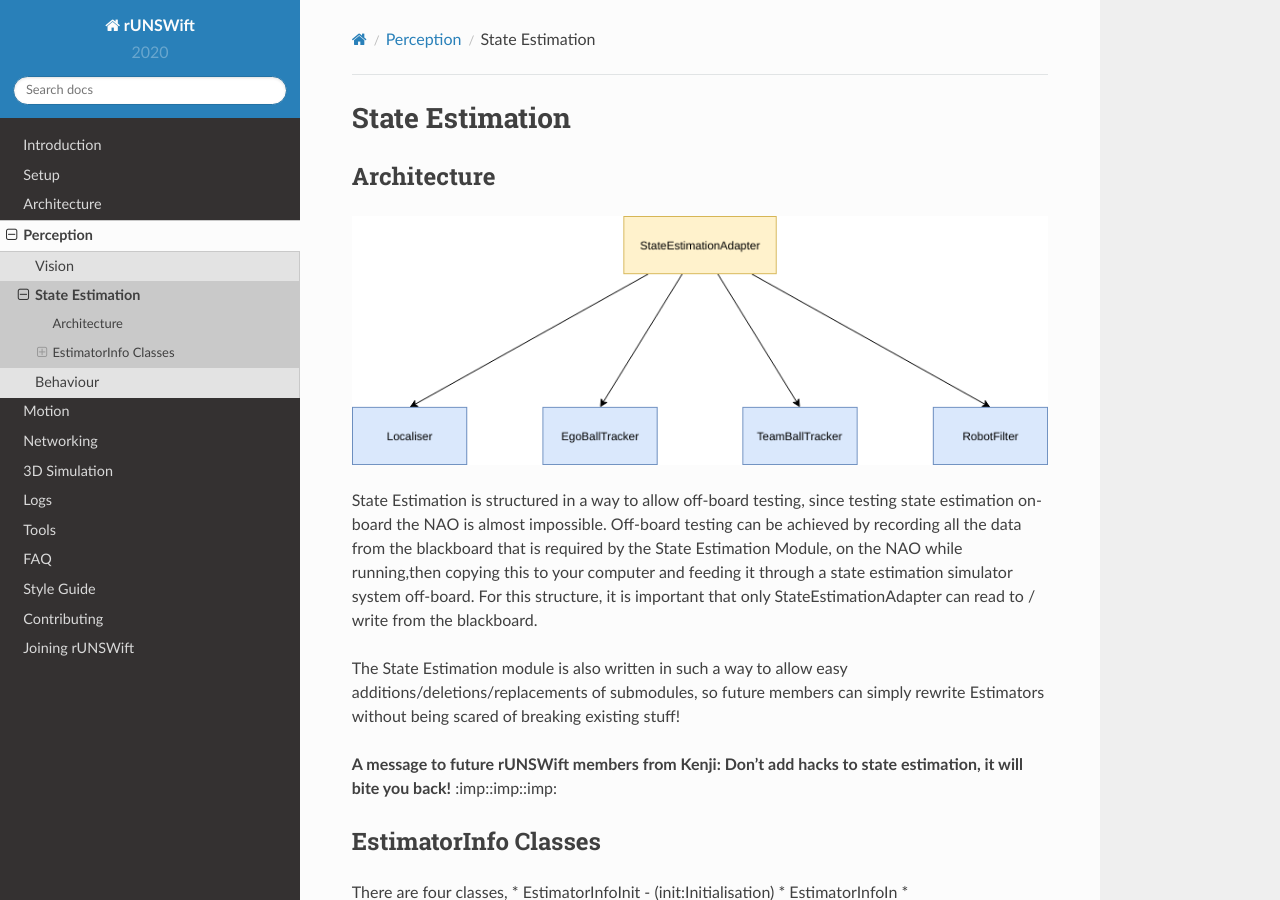
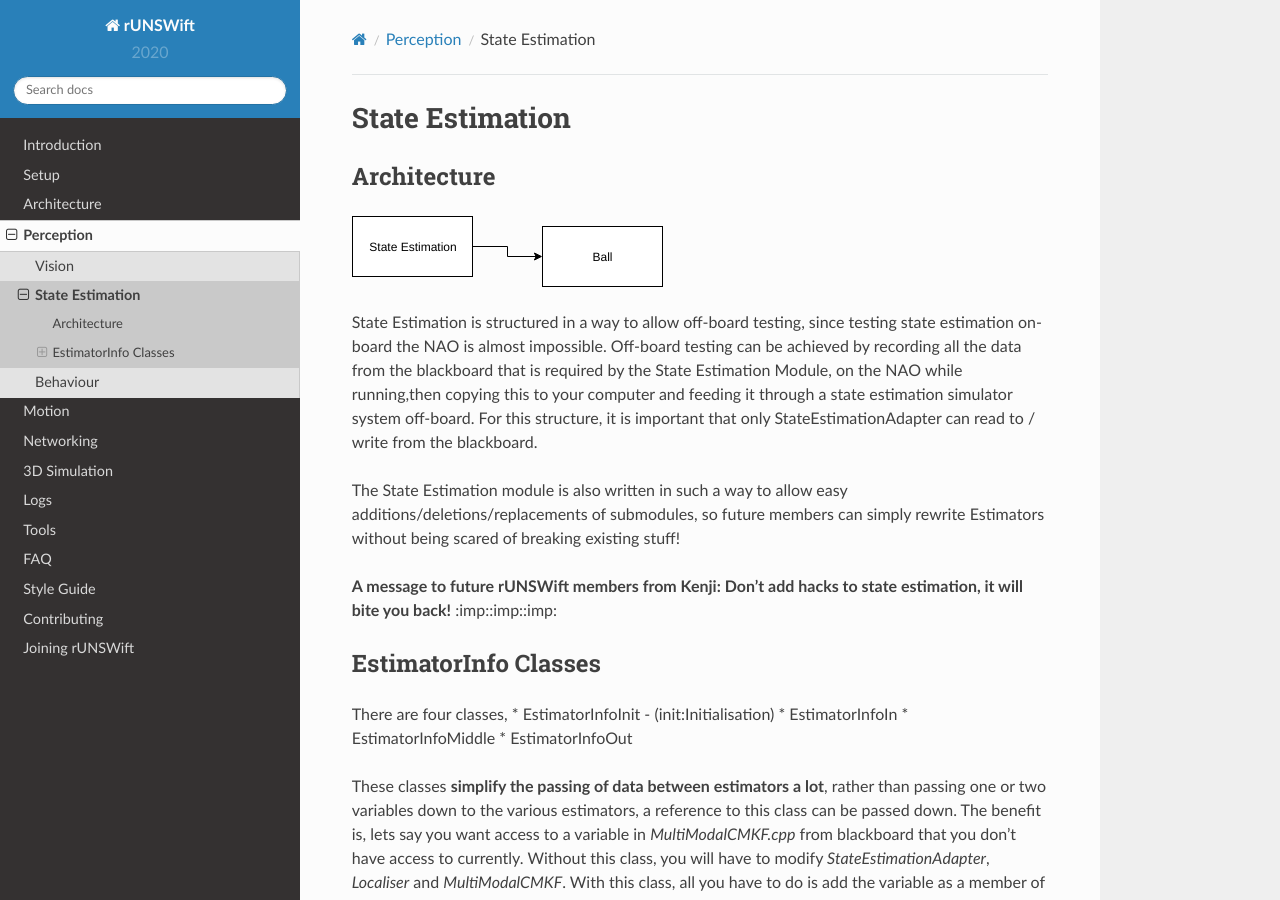
Before and after one commit to UNSWComputing/rUNSWift-docs, a Sphinx documentation site: the page built from source/state_estimation.rst, in a window 1280 px wide and 900 px high. Built offline with Sphinx 7.4.7 and the Read the Docs theme 2.0.0, drawn with Linux system fonts in a browser that asks for light colours.

Commit message:
testing draw.io files

```diff
--- a/source/state_estimation.rst
+++ b/source/state_estimation.rst
@@ -6,7 +6,7 @@
 Architecture
 ************
 
-.. image:: images/state_estimation_architecture.png
+.. image:: draw.io/state_estimation.png
 
 State Estimation is structured in a way to allow off-board testing, since testing state estimation on-board the NAO is almost impossible. Off-board testing can be achieved by recording all the data from the blackboard that is required by the State Estimation Module, on the NAO while running,then copying this to your computer and feeding it through a state estimation simulator system off-board. For this structure, it is important that only StateEstimationAdapter can read to / write from the blackboard.
 
```
Also changed, not shown: 1 other file.
